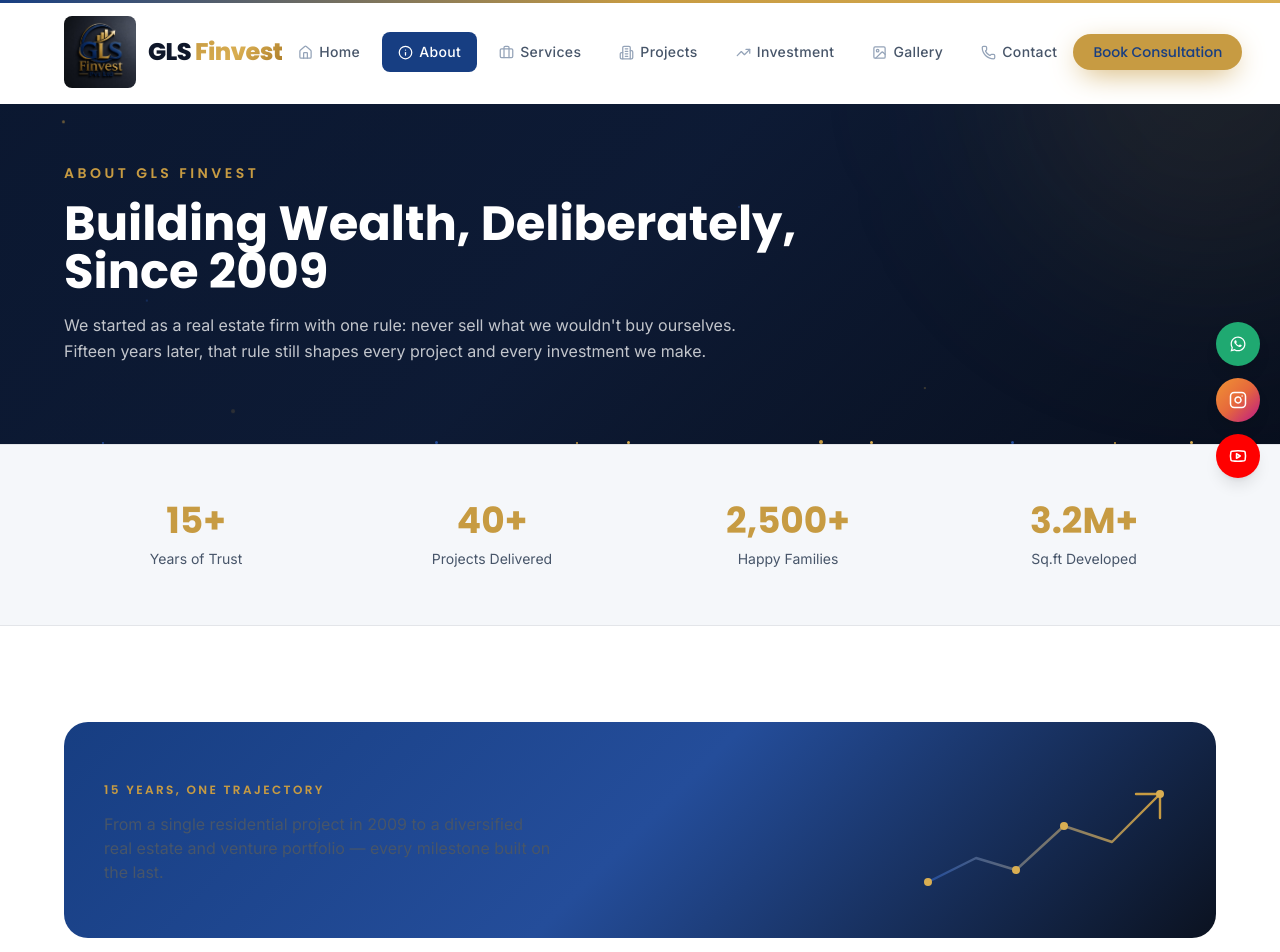
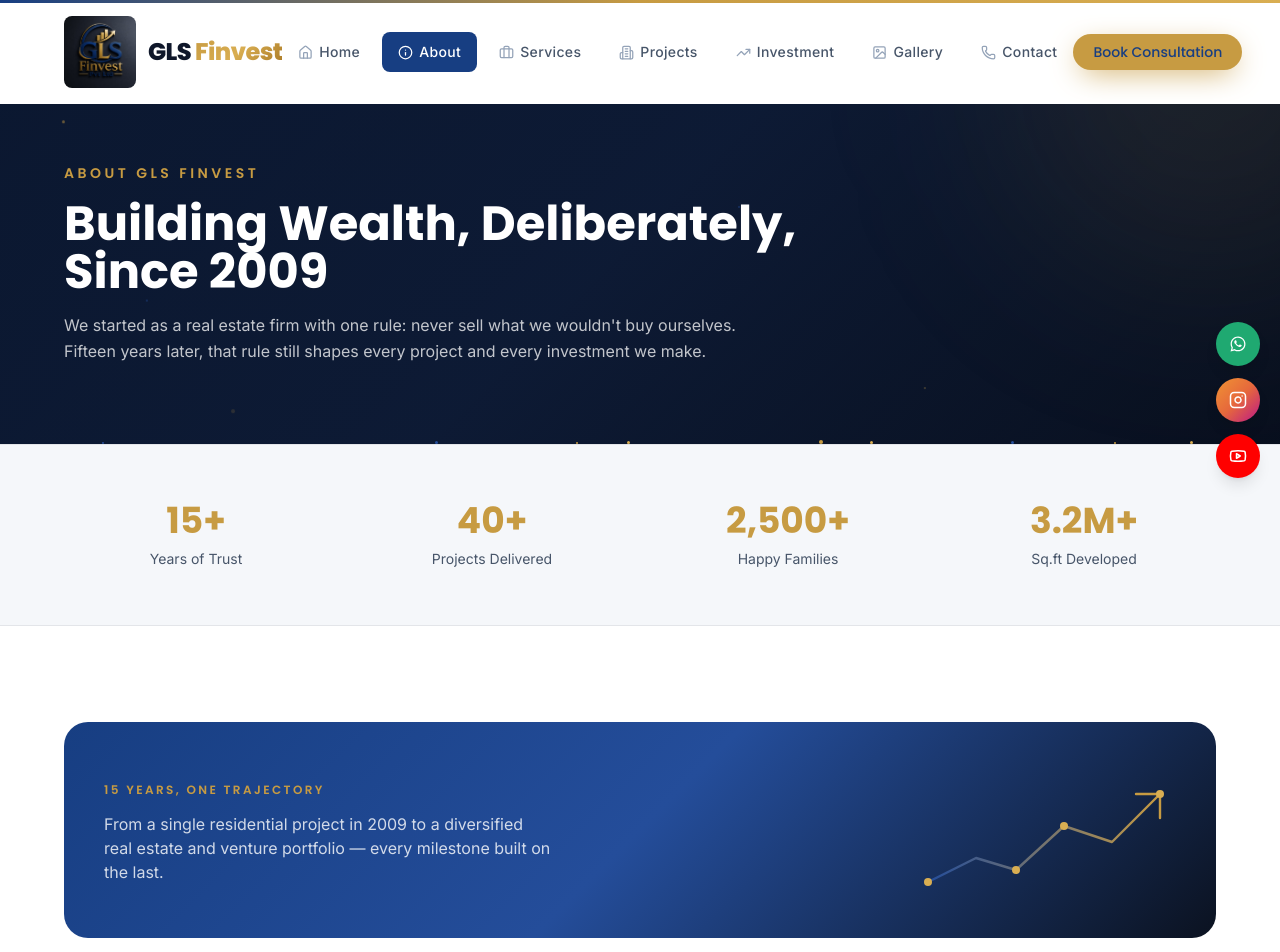
Before and after one commit to chakradhartatikonda27-art/gls-finvest, a Next.js app: page /about in a window 1280 px wide. Shown: the top 952 px of the page. Built offline with nearby package versions, Linux system fonts and the light colour scheme.

Commit message:
Fix trajectory banner text contrast on About page

```diff
--- a/components/sections/mission-vision.tsx
+++ b/components/sections/mission-vision.tsx
@@ -11,7 +11,7 @@ export function MissionVision() {
         <div className="rounded-xl2 bg-brand-gradient p-8 md:p-10 mb-10 flex flex-col md:flex-row items-center gap-8">
           <div className="flex-1">
             <span className="text-xs font-heading font-semibold uppercase tracking-[0.2em] text-gold">15 Years, One Trajectory</span>
-            <p className="mt-3 text-text-secondary max-w-md">
+            <p className="mt-3 text-white/80 max-w-md">
               From a single residential project in 2009 to a diversified real estate and venture
               portfolio — every milestone built on the last.
             </p>
```
